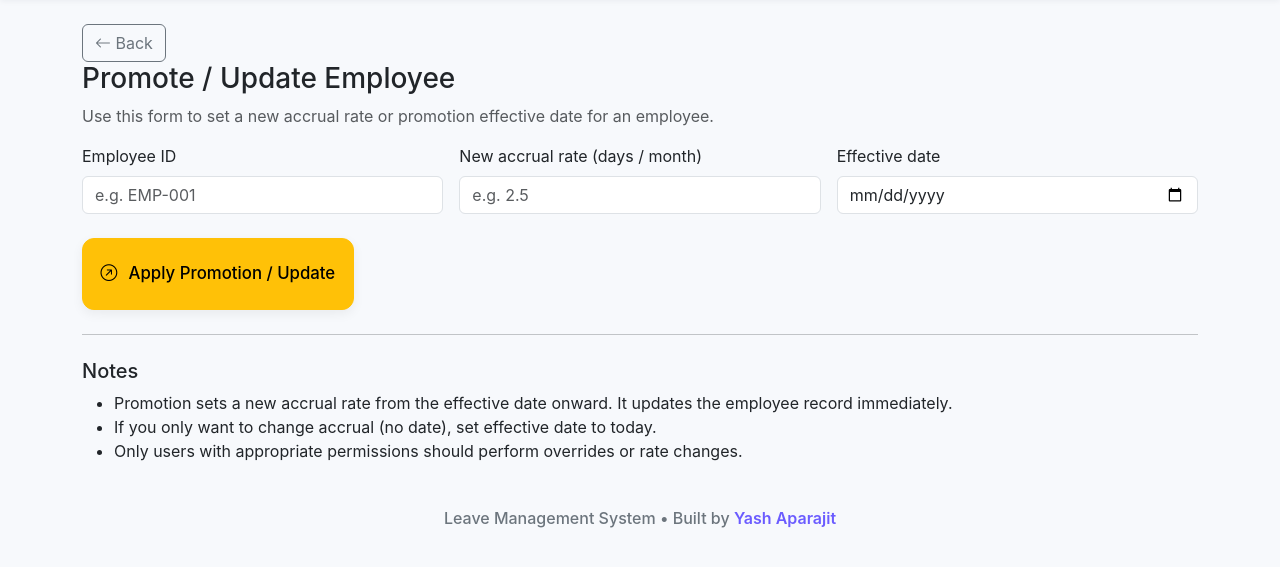
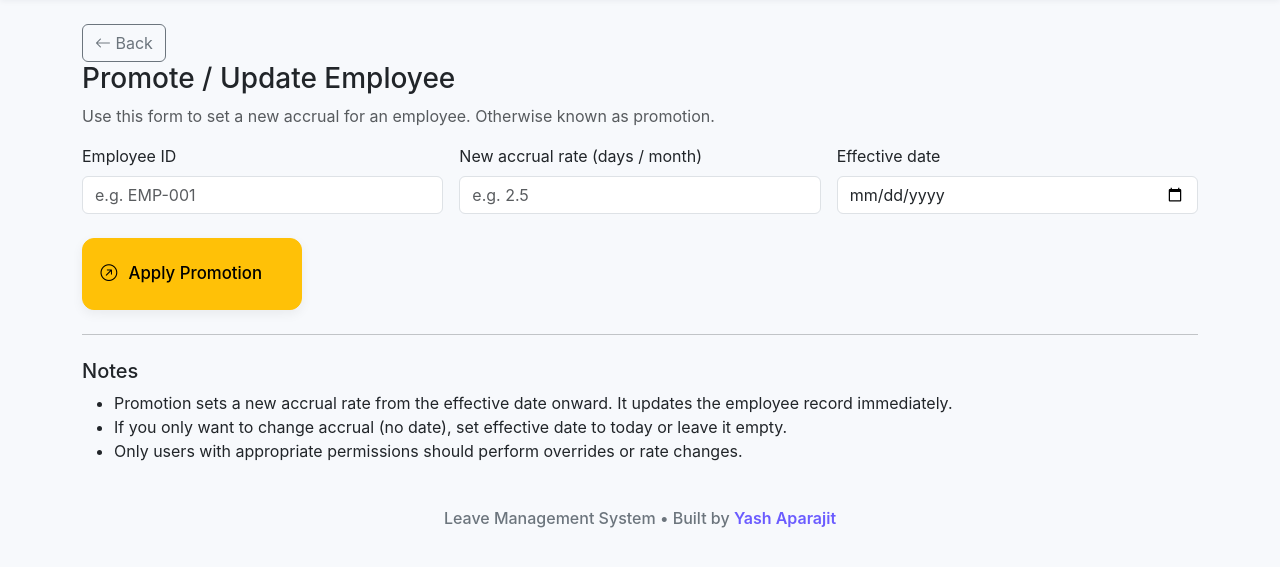
Before and after one commit to Yash-Aparajit/Leave-Management-System, a Flask app: page /promote in a window 1280 px wide. Shown: the part 55-622 px from the top of the page. Run offline with Flask 3, Linux system fonts and the light colour scheme; the visitor is signed in with stand-in values (Sample User, id 1).

Commit message:
Update promote.html

```diff
--- a/templates/promote.html
+++ b/templates/promote.html
@@ -3,7 +3,7 @@
 <a class="btn btn-outline-secondary back-btn" href="{{ url_for('index') }}"><i class="bi bi-arrow-left"></i> Back</a>
 
 <h3>Promote / Update Employee</h3>
-<p class="text-muted">Use this form to set a new accrual rate or promotion effective date for an employee.</p>
+<p class="text-muted">Use this form to set a new accrual for an employee. Otherwise known as promotion. </p>
 
 <form method="post" class="mt-3">
   <div class="row g-3">
@@ -24,7 +24,7 @@
   </div>
 
   <div class="mt-4">
-    <button class="btn btn-warning big-btn"><i class="bi bi-arrow-up-right-circle"></i> Apply Promotion / Update</button>
+    <button class="btn btn-warning big-btn"><i class="bi bi-arrow-up-right-circle"></i> Apply Promotion </button>
   </div>
 </form>
 
@@ -33,7 +33,7 @@
 <h5 class="mb-2">Notes</h5>
 <ul>
   <li>Promotion sets a new accrual rate from the effective date onward. It updates the employee record immediately.</li>
-  <li>If you only want to change accrual (no date), set effective date to today.</li>
+  <li>If you only want to change accrual (no date), set effective date to today or leave it empty.</li>
   <li>Only users with appropriate permissions should perform overrides or rate changes.</li>
 </ul>
 {% endblock %}
```
